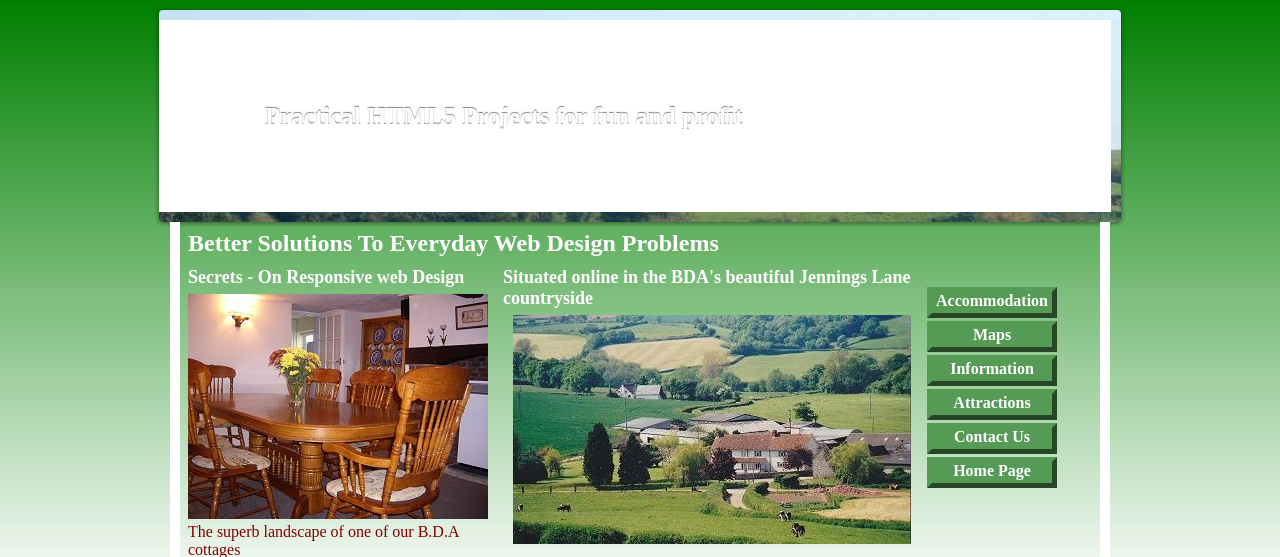
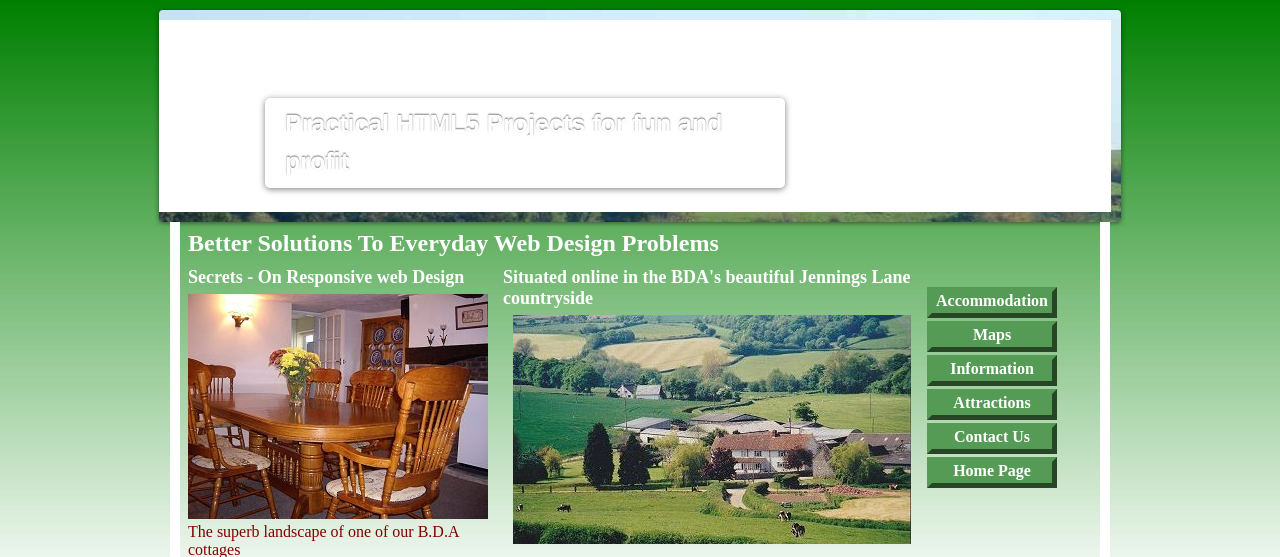
Before and after one commit to orrisb/orrisb.github.io, a PHP site: page / in a window 1280 px wide. Shown: the top 557 px of the page. Run offline with PHP 8.4, Linux system fonts and the light colour scheme.

Commit message:
file update

```diff
--- a/HTML5-style-2.css
+++ b/HTML5-style-2.css
@@ -1,4 +1,14 @@
-
+@font-face {
+     font-family: Ampersand;
+     src: local('Baskerville-Italic'),
+          local('Goudy)ldStyleT-Italic'),
+          local('Palatino-Italic'),
+          local('BookAntiqua-Italic');
+     unicode-range: U+26;
+    }
+    h1 {
+     font-family: Ampersand, Helvetica, sans-serif;
+    }
 /*equalise for various browsers and change #header to header*/
 div body header #content { margin:0; padding:0; border:0;
 }
@@ -21,6 +31,15 @@ header {width:920px; height:180px;  padding:0; border:10px white solid;  backgro
      border-left-width: 0;
 }
 h1 { font-size:125%; color :white; position: relative; left:90px; top: 55px; width:480px;
+     padding: .3em .8em;
+     border-radius: .2em;
+     box-shadow: 0 .05em .25em rgba(0,0,0,.5);
+     color: white;
+     text-shadow: 0 -.05em .05em rgba(0,0,0,.5);
+     font-size: 125%;
+     line-height: 1.5;
+     border-width: 10px;
+     border-left-width: 0;
 }
 #rosette { position:relative; left:750px; top:5px;
 }
```
